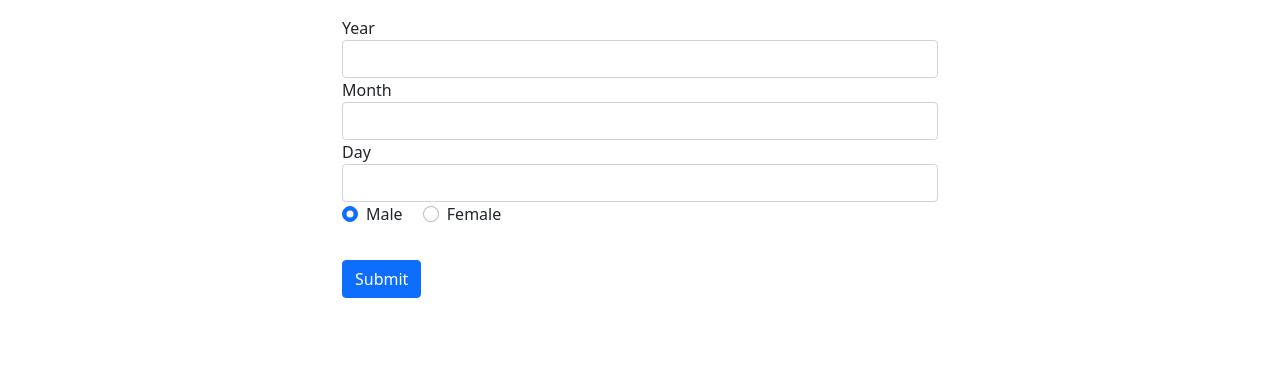
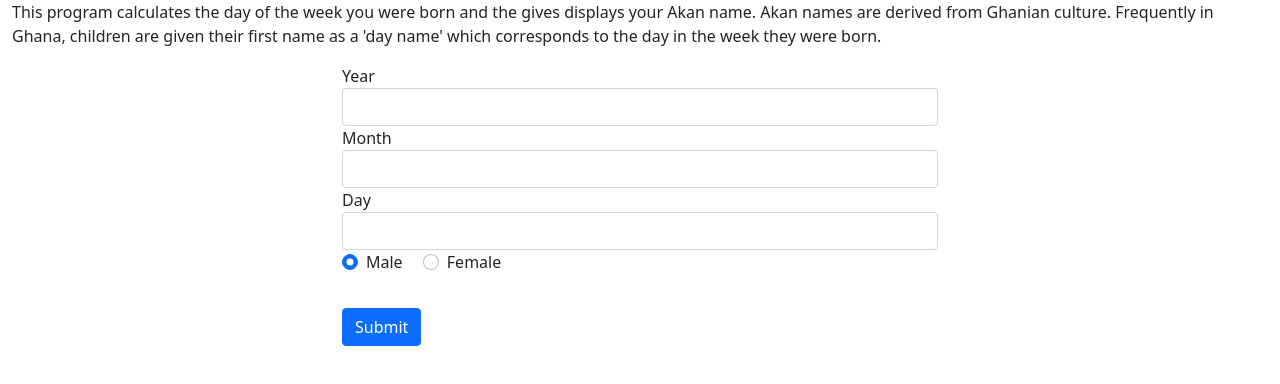
Before and after one commit to jvoyugi/week_2_ip, a plain HTML site: page index.html in a window 1280 px wide. Drawn offline with nearby package versions, Linux system fonts and the light colour scheme.

Commit message:
Add program description

```diff
--- a/index.html
+++ b/index.html
@@ -16,6 +16,12 @@
   </head>
   <body>
     <div class="container-fluid">
+      <div>
+        This program calculates the day of the week you were born and the gives
+        displays your Akan name. Akan names are derived from Ghanian culture.
+        Frequently in Ghana, children are given their first name as a 'day name'
+        which corresponds to the day in the week they were born.
+      </div>
       <div class="d-flex justify-content-center">
         <form id="akan_name_form" class="p-3 w-50">
           <div>
```
